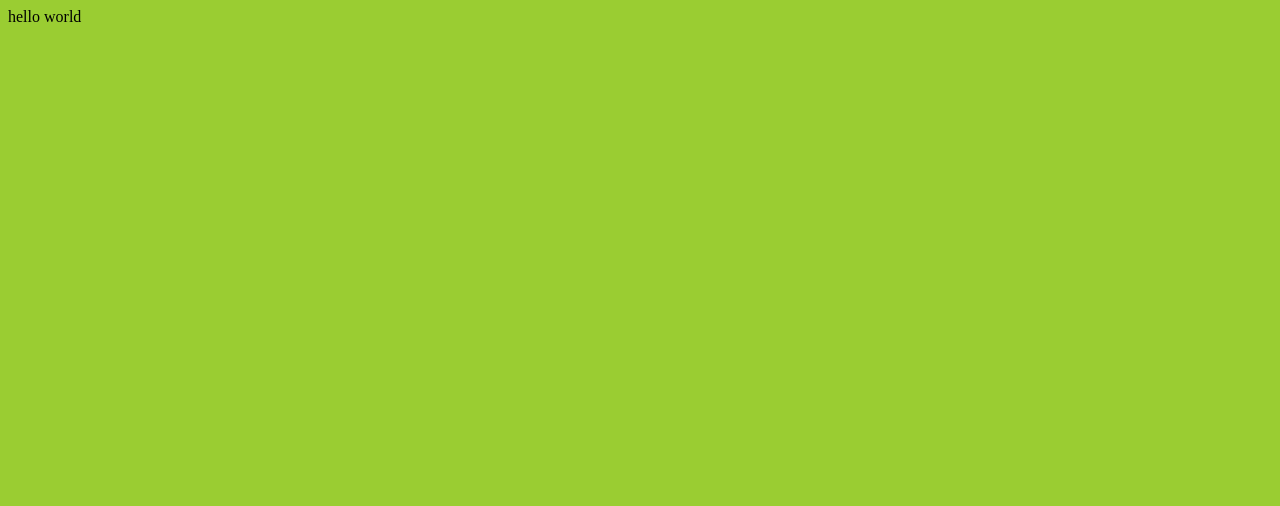
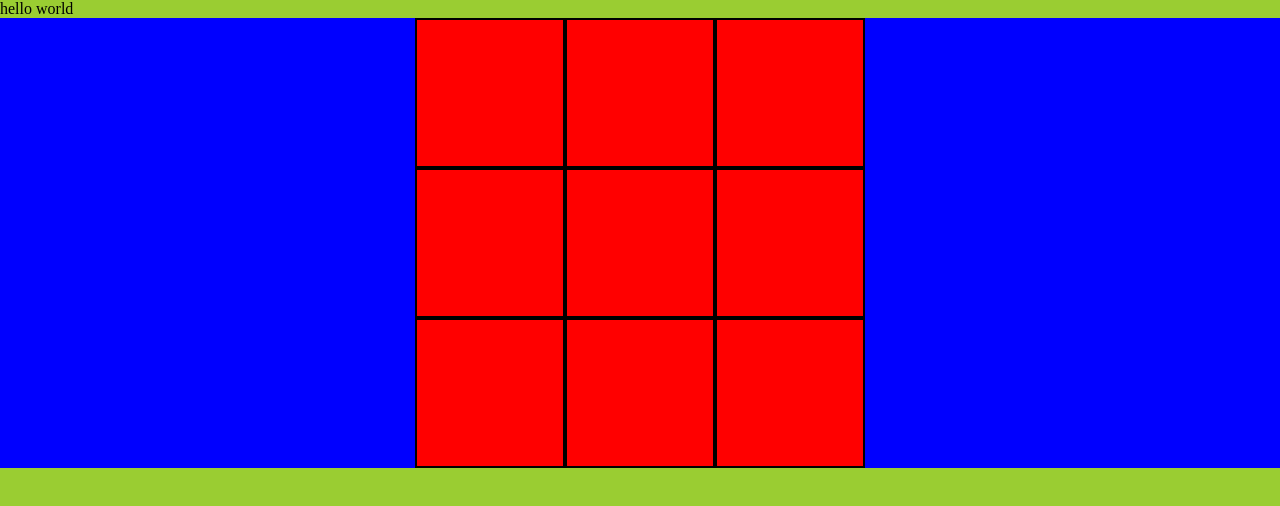
Before and after one commit to beckyshaz/tic-tac-toe, a plain HTML site: page index.html in a window 1280 px wide. Drawn offline with Linux system fonts and the light colour scheme.

Commit message:
created a function that displays the board to the DOM

```diff
--- a/index.html
+++ b/index.html
@@ -5,10 +5,11 @@
     <meta name="viewport" content="width=device-width, initial-scale=1.0">
     <title>Tic tac toe game</title>
     <link rel="stylesheet" href="./styles.css">
-    <script src="./script.js"></script>
+    <script src="./script.js" defer></script>
 </head>
 <body>
     hello world
+    <div class="container"></div>
 
 </body>
 </html>
--- a/script.js
+++ b/script.js
@@ -8,10 +8,13 @@ function gameBoard() {
         for (let i = 0; i < 3; i++) {
             //console.log("x");
             const rowArray = [];
+            //const container = document.querySelector(".container");
             for (let j = 0; j < 3; j++) {
+                //const boardCell = document.createElement("div");
+                rowArray.push("");
 
-                rowArray.push("");
             }
+            //container.appendChild(boardCell);
             board.push(rowArray);
         }
 
@@ -35,11 +38,31 @@ function gameBoard() {
     //setMarkerOnBoard(0, 1, "x" );
     //console.log(setMarkerOnBoard(0, 1, "o"));
 
+    function displayBoard() {
+        const container = document.querySelector(".container");
+        for (let i = 0; i < board.length; i++) {
+           //const container = document.querySelector(".container");
+           const outerDiv = document.createElement("div");
+           outerDiv.classList = "outer-div";
+           for (let j = 0; j < 3; j++) {
+            const div = document.createElement("div");
+            div.className = "cell";
+            div.innerHTML = board[i][j];
+            div.style.backgroundColor = "red";
+            outerDiv.appendChild(div);
+           }
+           container.appendChild(outerDiv);
+
+        }
+
+    }
+
     return {
         buildBoard,
         resetBoard,
         setMarkerOnBoard,
-        getBoard
+        getBoard,
+        displayBoard,
     };
 }
 
@@ -114,7 +137,10 @@ function game() {
     //let currentGameBoard = newBoard.buildBoard();
     //console.log(buildGameBoard);
     currentGameBoard = newBoard.getBoard();
+
     console.log(currentGameBoard);
+
+    newBoard.displayBoard()
 
     const player1 = players("sharon", "x");
     const player2 = players("becky", "y");
@@ -134,7 +160,7 @@ function game() {
                 console.log(`${currentPlayer.name} has won `);
                 break;
 
-            }
+            }else{
                 if (currentPlayer === player1) {
                     currentPlayer = player2;
                 }else {
@@ -146,6 +172,8 @@ function game() {
                 newBoard.setMarkerOnBoard(1, 2, currentPlayer.marker);
                 //console.log("its a draw");
                 }
+
+            }
             if (turn === 9 && currentGameBoard !== "" && !winningState) {
                 console.log("its a drew");
                 newBoard.resetBoard();
--- a/styles.css
+++ b/styles.css
@@ -1,3 +1,36 @@
+* {
+    box-sizing: border-box;
+    margin: 0;
+    padding: 0;
+}
+
 body {
     background-color: yellowgreen;
 }
+
+.container {
+    background-color: blue;
+    display: flex;
+    justify-content: center;
+    align-items: center;
+
+}
+
+/*outer-div {
+    background-color: white;
+    width: 600px;
+    height: 200px;
+    display: flex;
+    justify-content: center;
+    align-items: center;
+
+}*/
+
+.cell {
+    width: 150px;
+    height: 150px;
+    border: 2px solid black;
+    display: flex;
+    justify-content: center;
+    align-items: center;
+}
```
Lines whose indentation alone changed are shown as unchanged.
